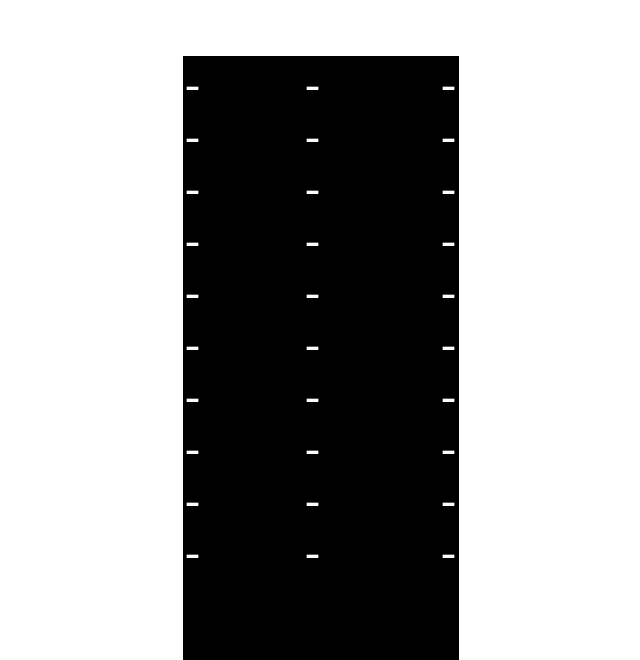
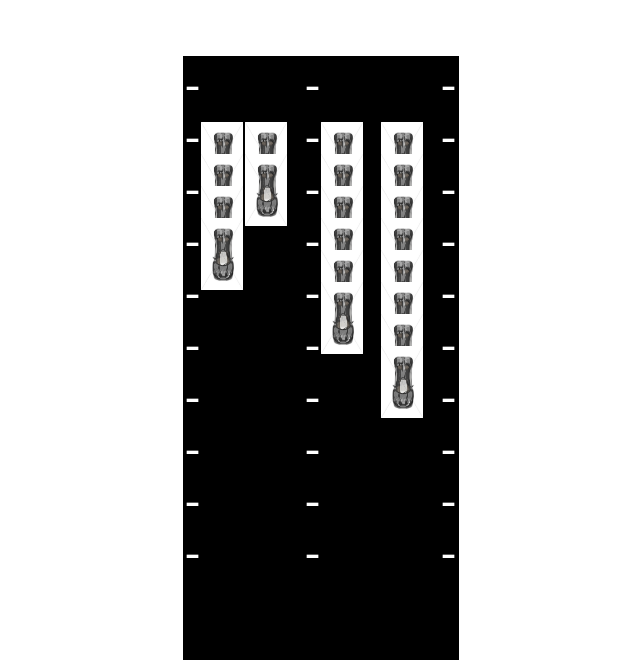
Before and after one commit to Akshay234/TrafficRacing_Game, an Electron app: page html/index.html in a window 800 px wide. Shown: the top 660 px of the page, without its empty margins (41-681 px from the left). Drawn offline with Linux system fonts and the light colour scheme.

Commit message:
random enemy cars are generating

```diff
--- a/javascript/app.js
+++ b/javascript/app.js
@@ -19,3 +19,33 @@ $(document).keypress(function(e) {
 
   }
 });
+
+var enemyCar=function(){
+  return '<img src="../resources/enemyCar.jpg" id="enemy">';
+}
+var randomIndex=function(){
+  var divIndex=Math.floor(Math.random()*4);
+  return carDiv[divIndex];
+}
+var generateEnemy = function(div,position){
+  $('#'+position-4).remove();
+   var enemy = $('<img src="../resources/enemyCar.jpg" id='+position+' style="top:'+position+'vh" />');
+    $('.'+div).append(enemy);
+}
+
+var moveEnemy = function(div,position){
+  var car=$('#'+position)[0];
+  console.log(car);
+}
+var callEnemy = function(){
+
+  var position=4;
+  var div=randomIndex();
+  setInterval(function(){
+      position+=4;
+      generateEnemy(div,position);
+    }, 500);
+}
+
+
+setInterval(callEnemy,1000);
--- a/javascript/index.js
+++ b/javascript/index.js
@@ -10,7 +10,7 @@ app.on('ready', function(){
 	var dir = __dirname;
 	dir = dir.slice(0,-10);
 	mainWindow.loadURL('file://'+ dir + '/html/index.html');
-  mainWindow.openDevTools({detach:true});
+  	mainWindow.openDevTools({detach:true});
 });
 
 var CarDiv = ['l1', 'l2', 'r1', 'r2'];
```
Also changed, not shown: resources/enemycar.jpg (added), styles/index.css (line endings or trailing spaces).
